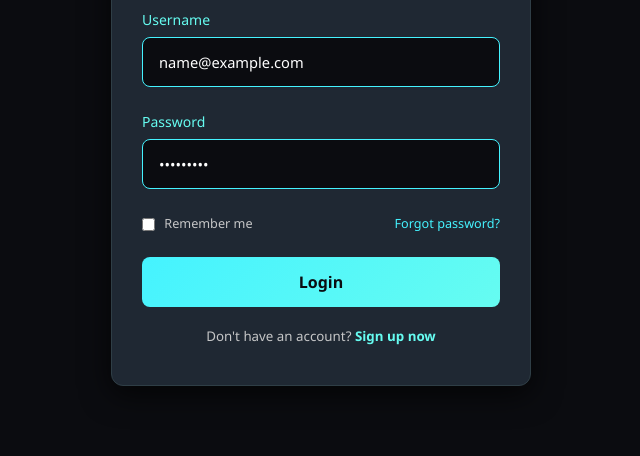
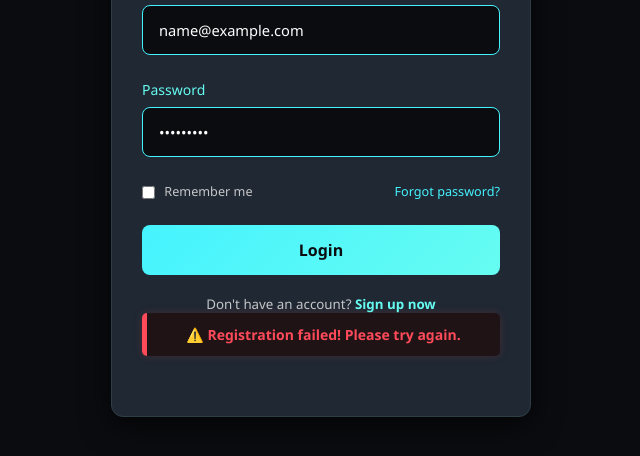
Before and after one commit to walid-eldesoukii/Social-Media-Web-Application, a website: page login.html in a window 1280 px wide. Both pictures are taken after typing "name@example.com", "Sample123" into the empty fields and a click on the button "Login". Shown: the part 276-732 px from the top of the page, without its empty margins (319-959 px from the left). Drawn offline with nearby package versions, Linux system fonts and the light colour scheme; no server answers.

Commit message:
Finishing Register

```diff
--- a/login.css
+++ b/login.css
@@ -160,3 +160,22 @@
         .register-link a:hover {
             text-decoration: underline;
         }
+
+        .error-box {
+            background-color: #1f1315;
+            color: #ff4a5a;
+            border-left: 5px solid #ff4a5a;
+            padding: 12px;
+            margin-bottom: 20px;
+            border-radius: 5px;
+            font-weight: bold;
+            font-size: 14px;
+            box-shadow: 0 0 10px rgba(255, 74, 90, 0.15);
+            text-align: center;
+            animation: fadeIn 0.3s ease-in-out;
+}
+
+@keyframes fadeIn {
+            from { opacity: 0; transform: translateY(-10px); }
+            to { opacity: 1; transform: translateY(0); }
+}
--- a/login.html
+++ b/login.html
@@ -46,6 +46,7 @@
                     <span>Don't have an account? <a href="register.html">Sign up now</a></span>
                 </div>
             </form>
+            <div id="errorContainer"></div>
         </div>
     </div>
     <script src="node_modules/axios/dist/axios.min.js"></script>
--- a/login.js
+++ b/login.js
@@ -13,7 +13,25 @@ document.getElementById("loginForm").addEventListener("submit",async function(ev
         const token = response.data.token
         localStorage.setItem("token",token)
         window.location.href = "index.html"
-    } catch (error) {
-        alert("Data entered are wrong");
+    }catch (error) {
+        const errorContainer = document.getElementById("errorContainer");
+
+        let errorMessage = "Registration failed! Please try again.";
+        if (error.response && error.response.data && error.response.data.message) {
+            errorMessage = error.response.data.message;
+        }
+
+        errorContainer.innerHTML = `
+            <div class="error-box" id="errorAlert">
+                ⚠️ ${errorMessage}
+            </div>
+        `;
+
+        setTimeout(function() {
+            const errorAlert = document.getElementById("errorAlert");
+            if (errorAlert) {
+                errorContainer.innerHTML = "";
+            }
+        }, 4000);
     }
 })
--- a/register.css
+++ b/register.css
@@ -96,3 +96,21 @@ body {
 .switch-auth a:hover {
     text-decoration: underline;
 }
+.error-box {
+    background-color: #1f1315;
+    color: #ff4a5a;
+    border-left: 5px solid #ff4a5a;
+    padding: 12px;
+    margin-bottom: 20px;
+    border-radius: 5px;
+    font-weight: bold;
+    font-size: 14px;
+    box-shadow: 0 0 10px rgba(255, 74, 90, 0.15);
+    text-align: center;
+    animation: fadeIn 0.3s ease-in-out;
+}
+
+@keyframes fadeIn {
+    from { opacity: 0; transform: translateY(-10px); }
+    to { opacity: 1; transform: translateY(0); }
+}
```
Also changed, not shown: register.html (+3 -0 lines), register.js (added, +49 -0 lines).
